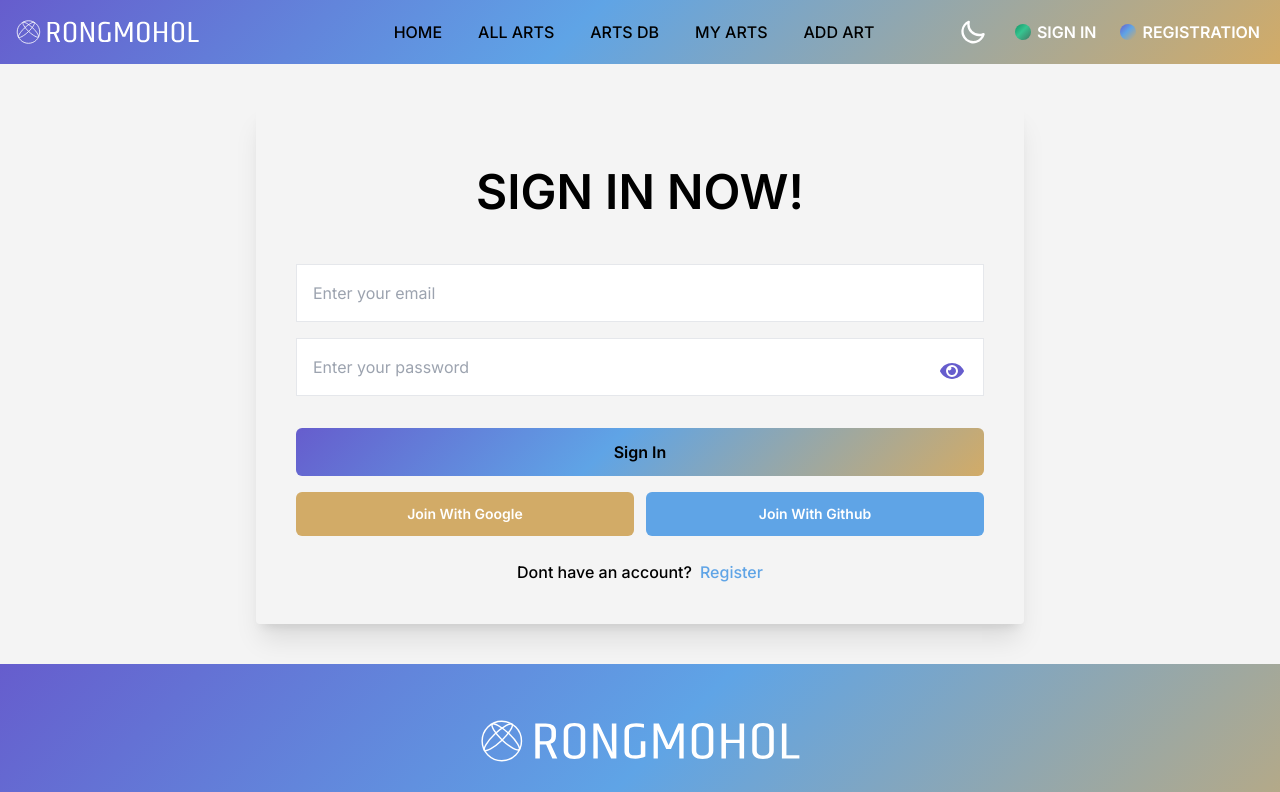
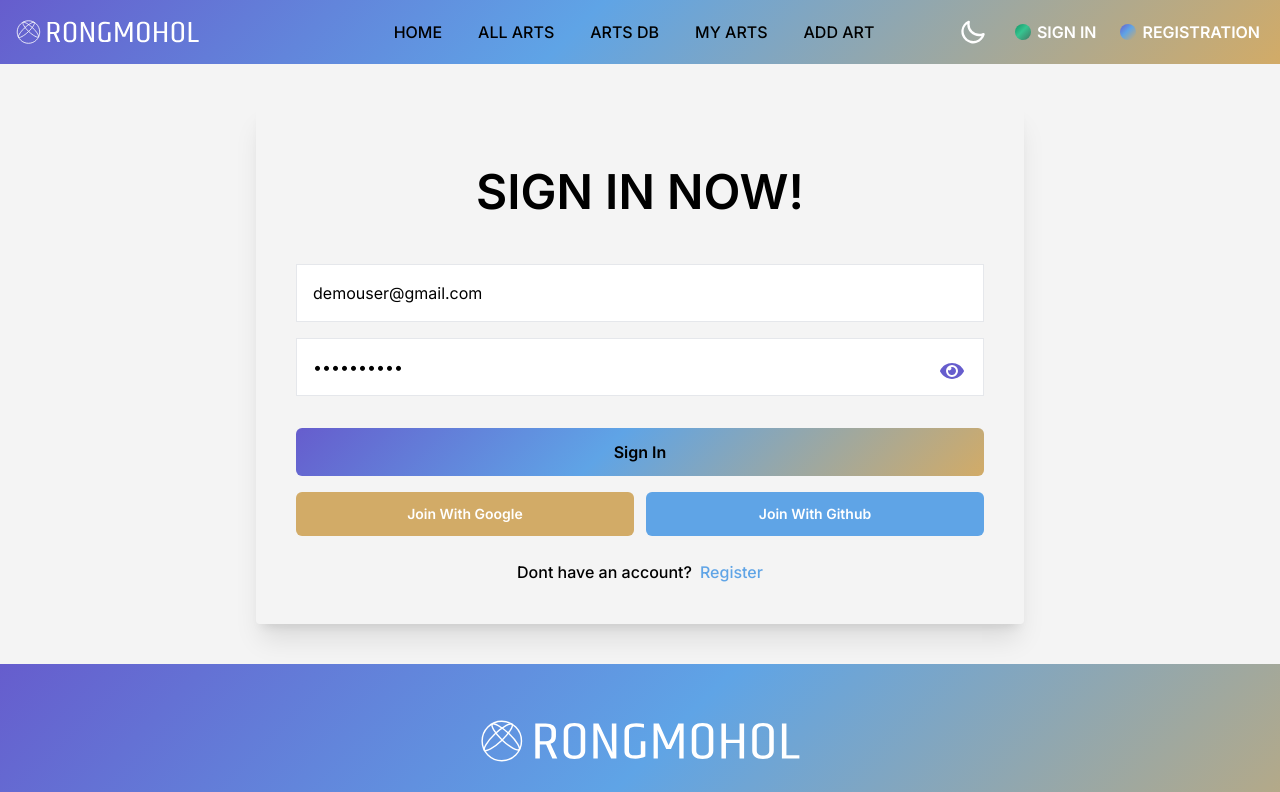
Before and after one commit to abdul-muhaimin-toha/Rongmohol, a React (Vite) app: page /sign-in in a window 1280 px wide. Shown: the top 792 px of the page. Built offline with nearby package versions, Linux system fonts and the light colour scheme; no server answers.

Commit message:
demo user login added

```diff
--- a/src/pages/SIgnInPage.jsx
+++ b/src/pages/SIgnInPage.jsx
@@ -131,6 +131,7 @@ const SignInPage = () => {
               className="flex  flex-col"
             >
               <input
+                defaultValue="demouser@gmail.com"
                 type="email"
                 placeholder="Enter your email"
                 className=" border p-4 text-black focus:outline-[#665DCD] dark:border-[#4d4b4b]"
@@ -148,6 +149,7 @@ const SignInPage = () => {
               )}
               <div className="relative">
                 <input
+                  defaultValue="Demo123123"
                   type={isPassVisible ? "text" : "password"}
                   placeholder="Enter your password"
                   className="mt-4 w-full border p-4 text-black focus:outline-[#665DCD]  dark:border-[#4d4b4b] "
```
